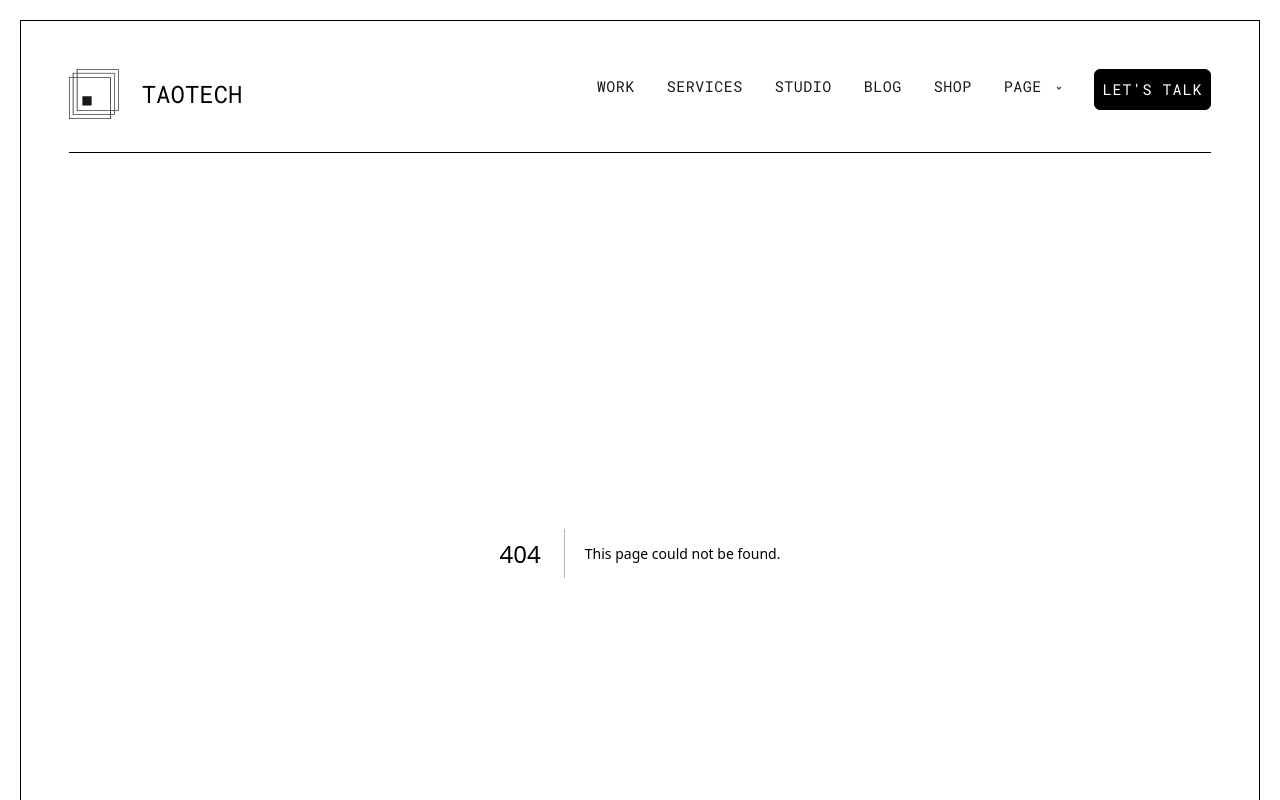
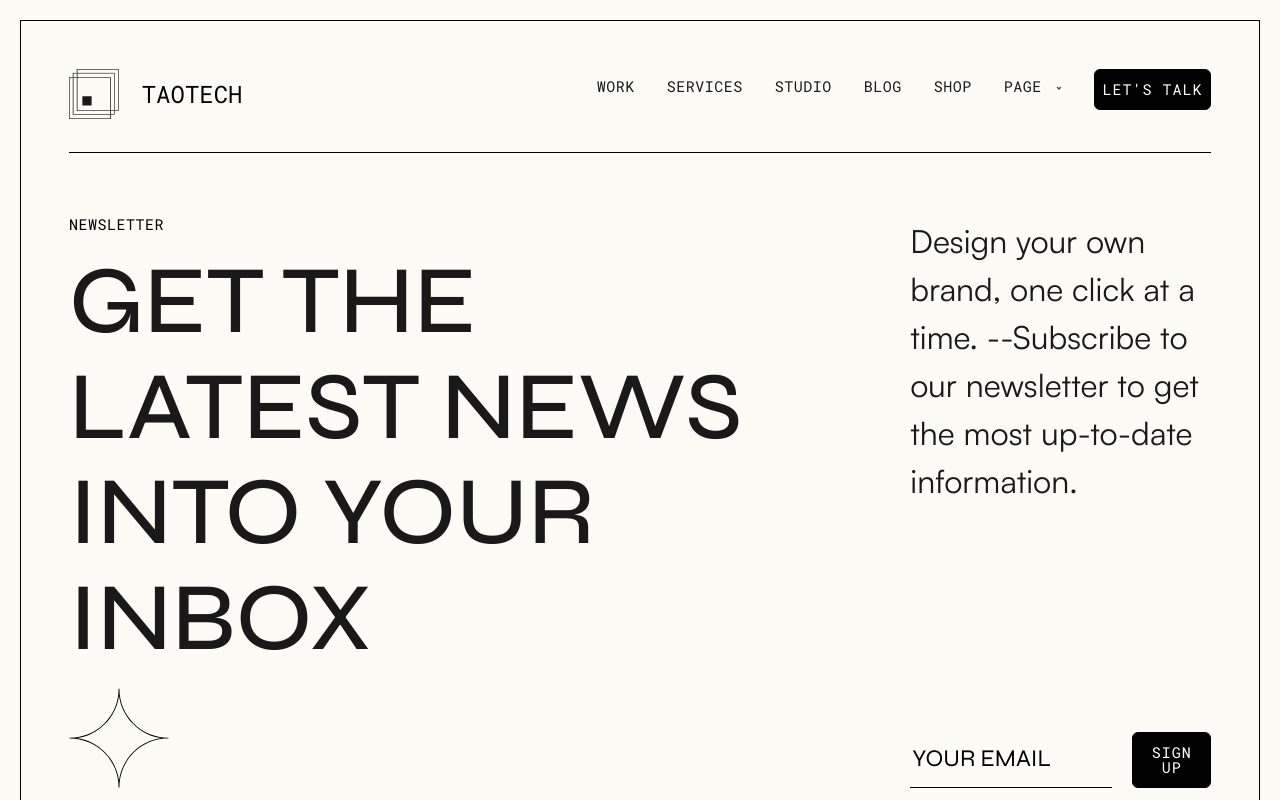
Before and after one commit to taodemy/website, a Next.js app: page /blog in a window 1280 px wide. Before the commit this address had no page. Shown: the top 800 px of the page. Built offline with nearby package versions, Linux system fonts and the light colour scheme.

Commit message:
feat: add information blcok component & refactor contact session

```diff
--- a/components/general/Contact.tsx
+++ b/components/general/Contact.tsx
@@ -1,6 +1,3 @@
-import styles from "@/styles/Contact.module.css";
-import { fontSyne, fontSatoshi, fontRobotoMono } from "@/pages/_app";
-import Button from "../base/Button";
 import InfoBlock from "./InfoBlock/InfoBlock";
 
 const Contact = () => {
--- a/components/general/InfoBlock/InfoBlock.tsx
+++ b/components/general/InfoBlock/InfoBlock.tsx
@@ -9,7 +9,7 @@ type InfoProps = {
   iconPath: string;
   blockType: InfoBlockType;
   content: string;
-  buttonContent: string;
+  buttonContent?: string;
 };
 
 const InfoBlock = ({
@@ -42,9 +42,9 @@ const InfoBlock = ({
         />
       </div>
       {blockType === "normal" && (
-        <div className={styles.info_block__content}>
+        <div className={styles.info_block__normal_content}>
           <p
-            className={`${fontSatoshi.className} global__text-xlarge ${styles.info_block__content_text}`}
+            className={`${fontSatoshi.className} global__text-xlarge ${styles.info_block__normal_content_text}`}
           >
             {content}
           </p>
@@ -52,13 +52,20 @@ const InfoBlock = ({
         </div>
       )}
       {blockType === "input" && (
-        <div className={styles.info_block__content}>
+        <div className={styles.info_block__sign_up_content}>
           <p
-            className={`${fontSatoshi.className} global__text-xlarge ${styles.info_block__content_text}`}
+            className={`${fontSatoshi.className} global__text-xlarge ${styles.info_block__sign_up_content__text}`}
           >
             {content}
           </p>
-          <Button>{buttonContent}</Button>
+          <form className={styles.info_block__sign_up_content__form}>
+            <input
+              type="email"
+              defaultValue="YOUR EMAIL"
+              className={`global__heading-h4 ${fontSyne.className} ${styles.info_block__sign_up_content__form__input}`}
+            />
+            <Button>sign up</Button>
+          </form>
         </div>
       )}
     </section>
--- /dev/null
+++ b/components/general/Subscription.tsx
@@ -0,0 +1,15 @@
+import InfoBlock from "./InfoBlock/InfoBlock";
+
+const Subscription = () => {
+  return (
+    <InfoBlock
+      sectionName="Newsletter"
+      title="Get the latest news into your inbox"
+      iconPath="/images/star.svg"
+      blockType="input"
+      content="Design your own brand, one click at a time. --Subscribe to our newsletter to get the most up-to-date information."
+    />
+  );
+};
+
+export default Subscription;
--- /dev/null
+++ b/pages/blog.tsx
@@ -0,0 +1,16 @@
+import Head from "next/head";
+import Subscription from "@/components/general/Subscription";
+
+export default function Blog() {
+  return (
+    <>
+      <Head>
+        <title>Blog</title>
+        <meta name="description" content="Generated by Taodemy" />
+      </Head>
+      <main>
+        <Subscription />
+      </main>
+    </>
+  );
+}
--- a/styles/InfoBlock.module.css
+++ b/styles/InfoBlock.module.css
@@ -26,7 +26,7 @@
   color: var(--icon-default);
 }
 
-.info_block__content {
+.info_block__normal_content {
   display: flex;
   flex-direction: column;
   align-content: space-between;
@@ -36,8 +36,41 @@
   border-left: 1px solid var(--border-default);
 }
 
-.info_block__content_text {
+.info_block__normal_content_text {
   color: var(--text-default);
   margin: 0 0 48px 0;
   height: 488px;
 }
+
+.info_block__sign_up_content {
+  display: flex;
+  flex-direction: column;
+  align-content: space-between;
+  grid-column: 3;
+  height: 571px;
+  padding-left: 48px;
+}
+
+.info_block__sign_up_content__text {
+  color: var(--text-default);
+  margin: 0 0 48px 0;
+  height: 488px;
+}
+
+.info_block__sign_up_content__form {
+  display: flex;
+  flex-direction: row;
+  gap: 20px;
+}
+
+.info_block__sign_up_content__form__input {
+  width: 75%;
+  border: 0;
+  background: transparent;
+  border-bottom: 1px solid var(--border-default);
+}
+
+.info_block__sign_up_content__form__input:focus {
+  outline: none;
+  border-bottom: 2px solid #555;
+}
```
